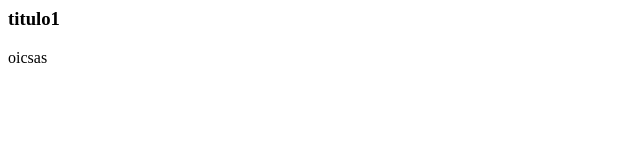
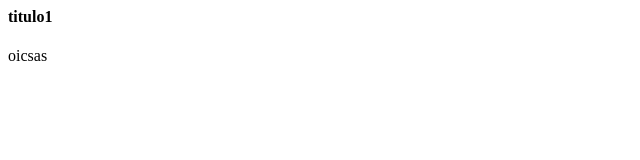
Before and after one commit to tiagoramos92/githubExample, a plain HTML site: page about.html in a window 1280 px wide. Shown: the full height of the page, 0-640 px from the left. Drawn offline with Linux system fonts and the light colour scheme.

Commit message:
Update about.html

```diff
--- a/about.html
+++ b/about.html
@@ -3,7 +3,7 @@
 
 	</head>
 	<body>
-		<h3>titulo1</h3>
+		<h4>titulo1</h4>
 		<p>oicsas</p>
 	</body>
 </html>
```
